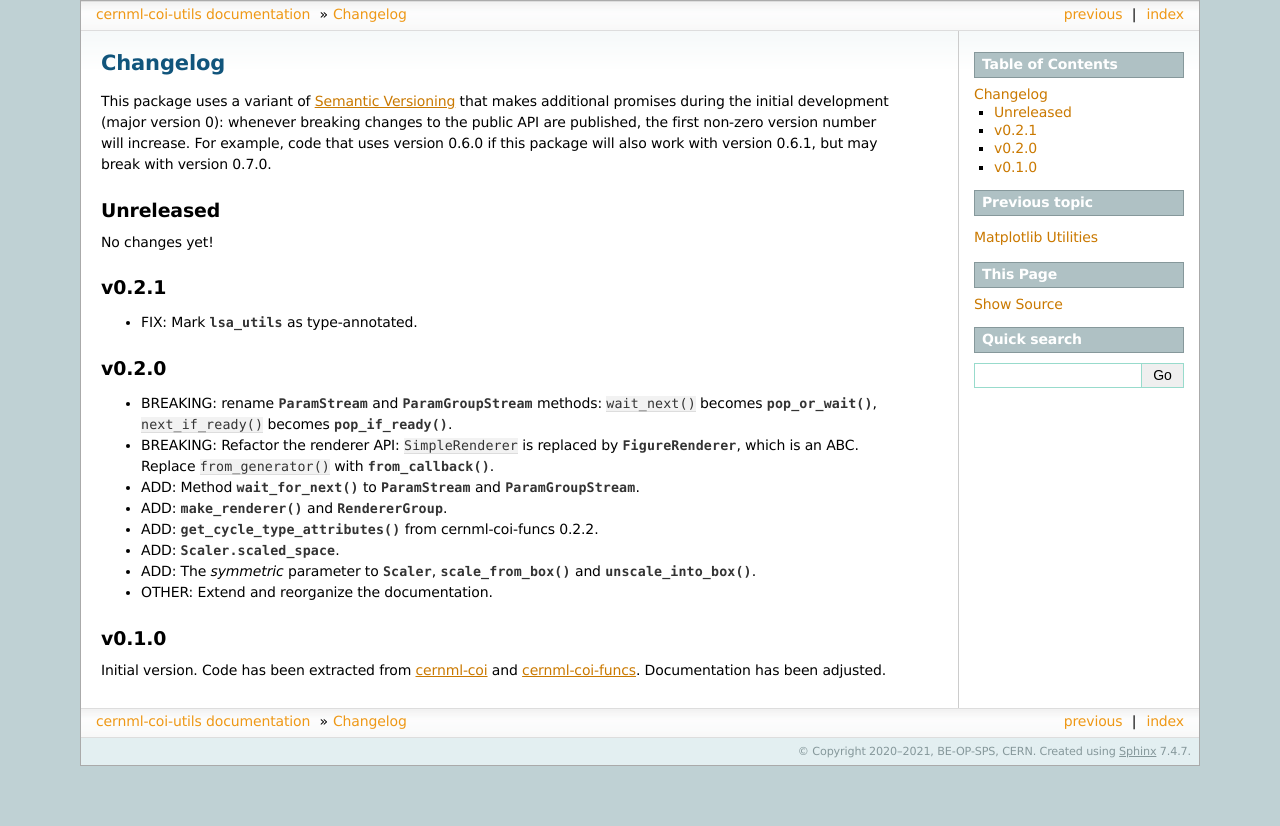
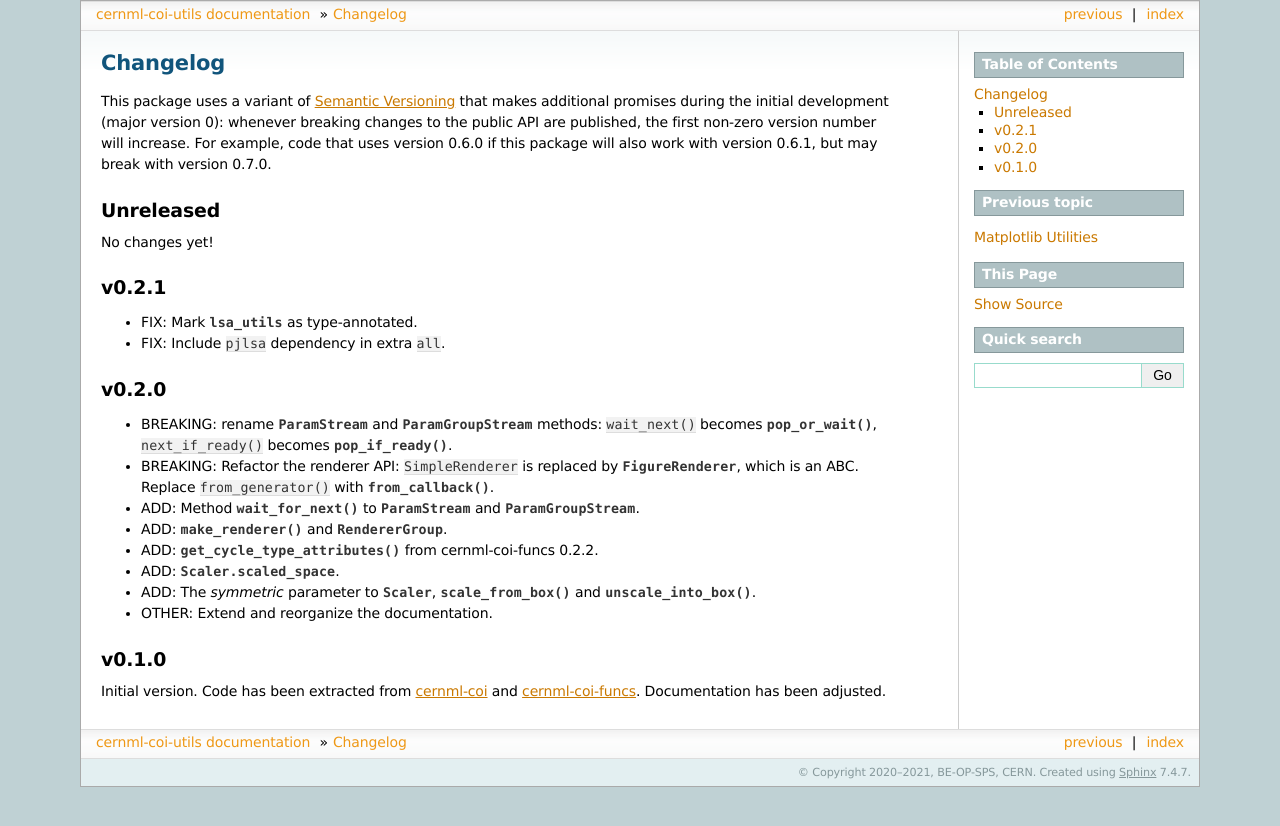
Before and after one commit to geoff-project/coi-utils, a Sphinx documentation site: the page built from docs/changelog.md, in a window 1280 px wide. Shown: the top 826 px of the page. Built offline with Sphinx 7.4.7, drawn with Linux system fonts in a browser that asks for light colours; the version number could not be read and is left out.

Commit message:
Add pjlsa to `all` extra dependencies.

```diff
--- a/docs/changelog.md
+++ b/docs/changelog.md
@@ -13,6 +13,7 @@
 ## v0.2.1
 
 - FIX: Mark {mod}`~cernml.lsa_utils` as type-annotated.
+- FIX: Include `pjlsa` dependency in extra `all`.
 
 ## v0.2.0
 
--- a/setup.cfg
+++ b/setup.cfg
@@ -47,6 +47,7 @@
 # for information on the %(interpolation)s syntax.
 all =
     %(matplotlib)s
+    %(pjlsa)s
     %(pyjapc)s
 doc =
     %(all)s
```
